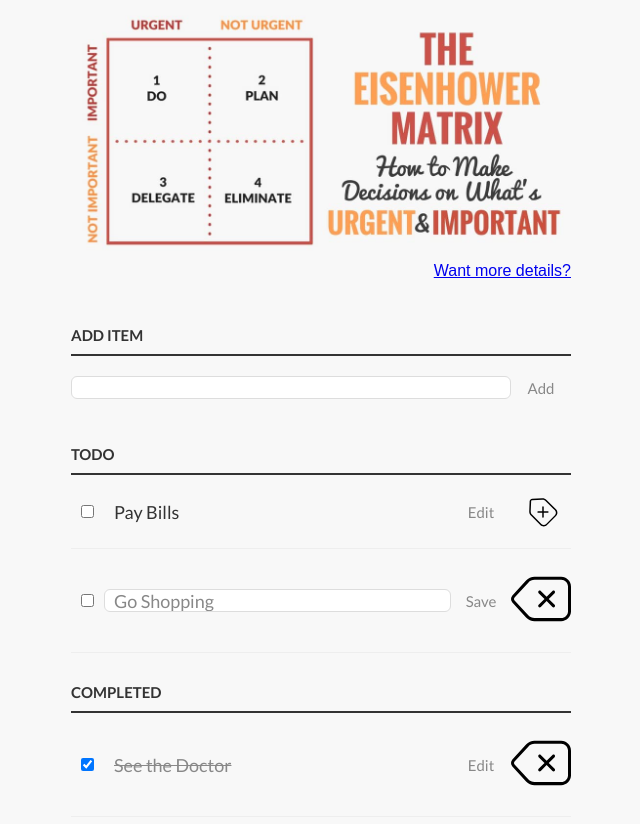
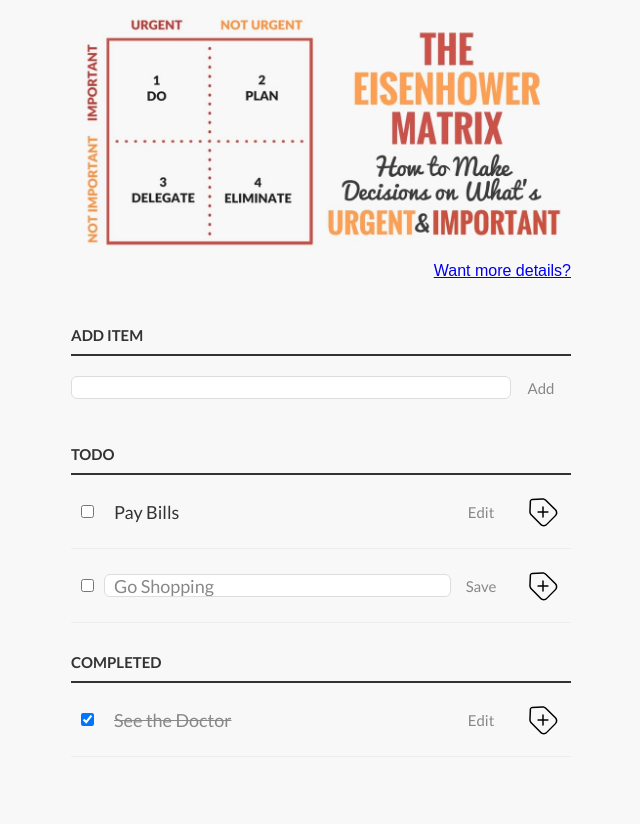
Before and after one commit to gogicha007/clean-code-s1e1, a plain HTML site: page index.html in a window 1280 px wide. Shown: the whole page, without its empty margins (319-959 px from the left). After the commit the page ends 800 px from the top, so only its background shows below. Drawn offline with Linux system fonts and the light colour scheme.

Commit message:
refactor: according to rule 1.1 Semantics in html-and-css-extended

```diff
--- a/app.js
+++ b/app.js
@@ -57,7 +57,6 @@ var addTask = function(){
 var editTask = function() {
     console.log("Edit Task...");
     console.log("Change 'edit' to 'save'");
-
 
     var listItem = this.parentNode;
 
--- a/index.html
+++ b/index.html
@@ -32,7 +32,7 @@
         <label class="task task-list__label">Go Shopping</label>
         <input type="text" value="Go Shopping" class="task text-input">
         <button class="edit btn">Save</button>
-        <button class="delete btn"><img src="./remove.svg" alt=""></button>
+        <button class="delete btn"><img src="./remove.svg" alt="" class="delete-img"></button>
       </li>
     </ul>
     <h3 class="heading">Completed</h3>
@@ -42,7 +42,7 @@
         <label class="task task-list__label">See the Doctor</label>
         <input type="text" class="task text-input">
         <button class="edit btn">Edit</button>
-        <button class="delete btn"><img src="./remove.svg"></button>
+        <button class="delete btn"><img src="./remove.svg" class="delete-img"></button>
       </li>
     </ul>
   </main>
```
